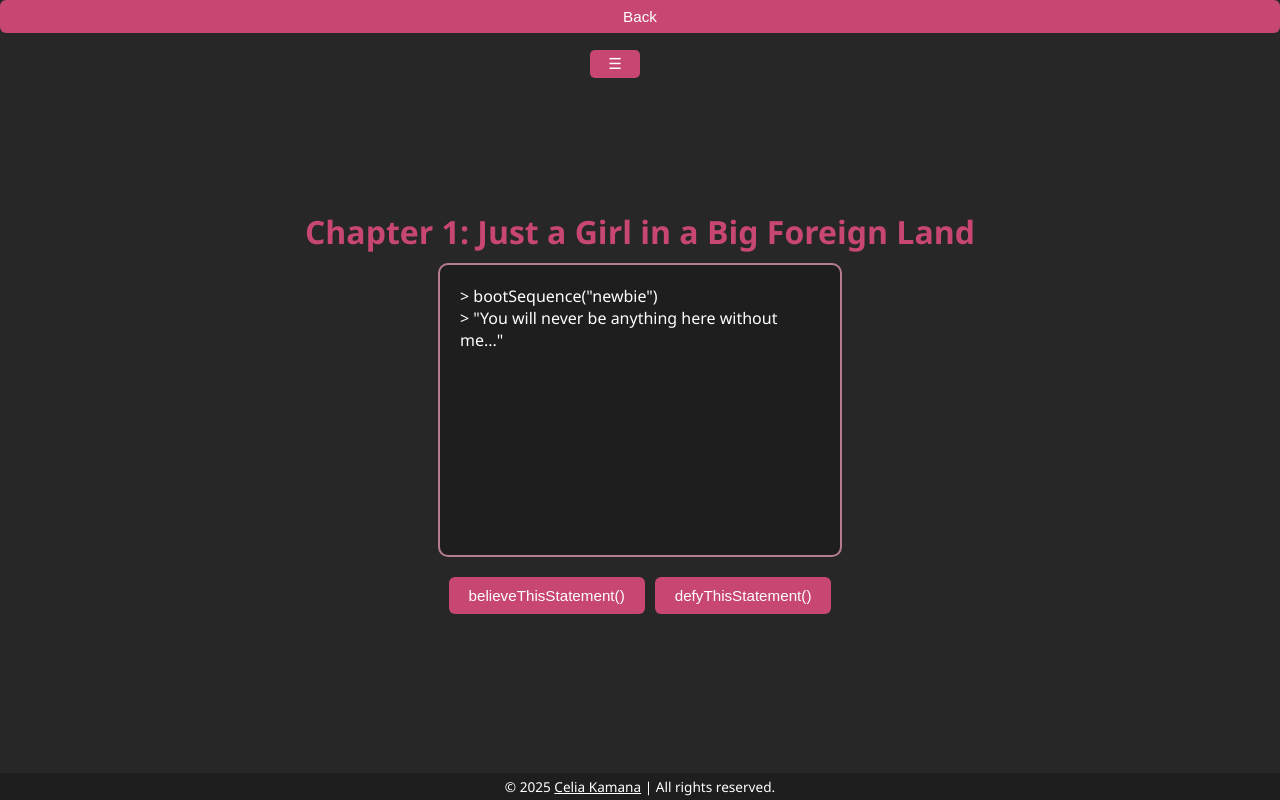
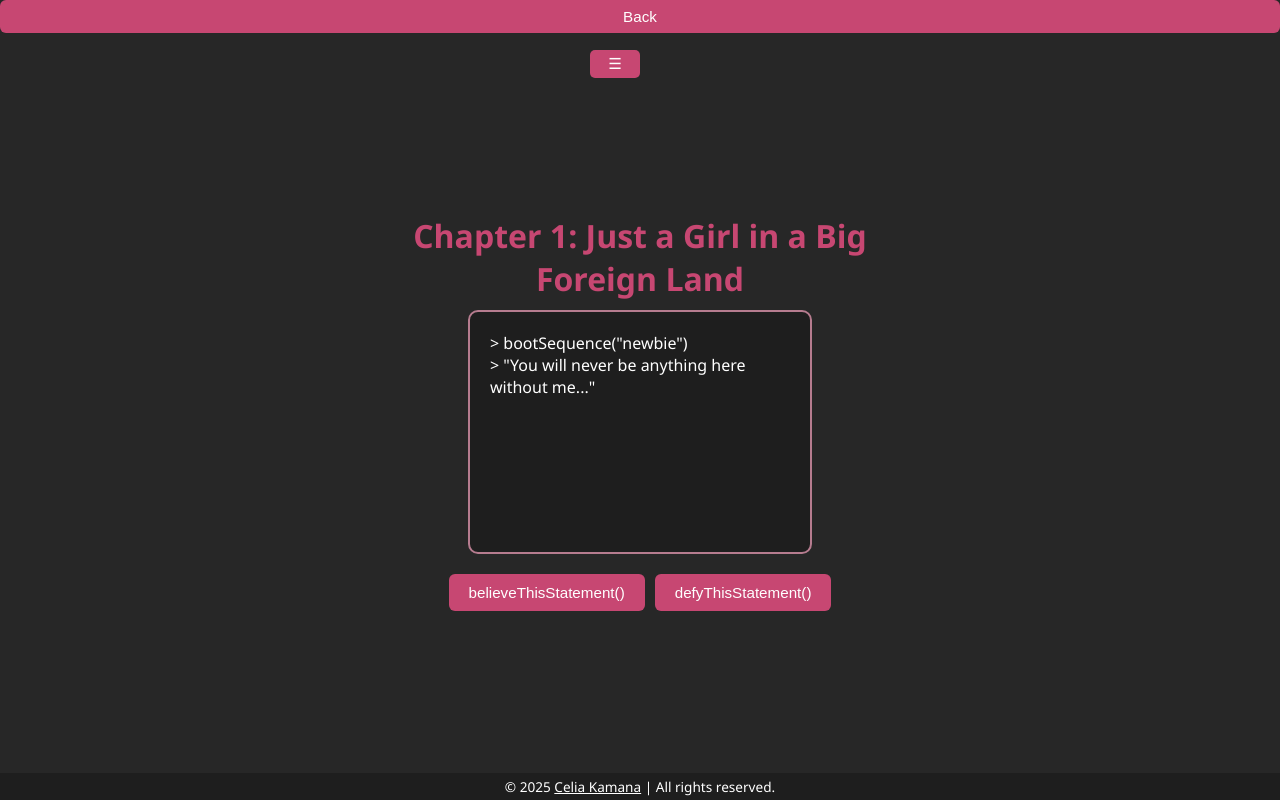
Before and after one commit to Celiakamana/GradInvite, a plain HTML site: page journey.html in a window 1280 px wide. Both pictures are taken after a click on the button "Start()". Drawn offline with Linux system fonts and the light colour scheme.

Commit message:
more tweaks

```diff
--- a/journey.html
+++ b/journey.html
@@ -21,8 +21,8 @@
     }
 
     .container {
-      padding: 40px 20px;
-      max-width: 700px;
+      padding: 20px 20px;
+      max-width: 480px;
       margin: auto;
     }
 
@@ -63,8 +63,8 @@
       border: 2px solid #b67c8f;
       border-radius: 10px;
       padding: 20px;
-      height: 250px;
-      width: 360px;
+      height: 200px;
+      width: 300px;
       margin:0 auto;
       text-align: left;
       overflow-y: auto;
@@ -282,7 +282,7 @@
       <video autoplay muted id="recapVideo" ></video>
       <button id="skipButton" onclick="endRecap()">Skip Recap ▶</button>
      </div>
-
+    </div>
    </main>
    <footer>
     <p>&copy; 2025 <a href="https://celiakamana.com" target="_blank"> Celia Kamana</a> | All rights reserved.</p>
@@ -315,7 +315,12 @@
       const p = document.createElement("div");
       p.textContent = text;
       terminal.appendChild(p);
-
+      if (terminal.scrollHeight > terminal.clientHeight * 2) {
+        terminal.scrollTop = terminal.scrollHeight;
+      }
+      else {
+        terminal.scrollTop = 0;
+      }
     }
 
     function startChapter(chapterNum) {
@@ -752,7 +757,7 @@
           clearCommentary();
           log("⌄ ");
           log("That's right, I will keep working on both my aviation carreer and my IT carreer and I have hope and faith that both will pay off eventually. But for now I will sign off on high note as the freshest Undergrad graduate on the block lol xoxo");
-          log("This chapter recap is really just going to my capstone, which took me hours and sleepless nights. But I packaged in a fancy edit sighh!");
+          log("This chapter recap is really just going to my capstone, which took me hours and sleepless nights. But I packaged it in a fancy edit sighh!");
           showRecapOptions();
       }
     }
```
Also changed, not shown: index.html (+1 -1 lines).
